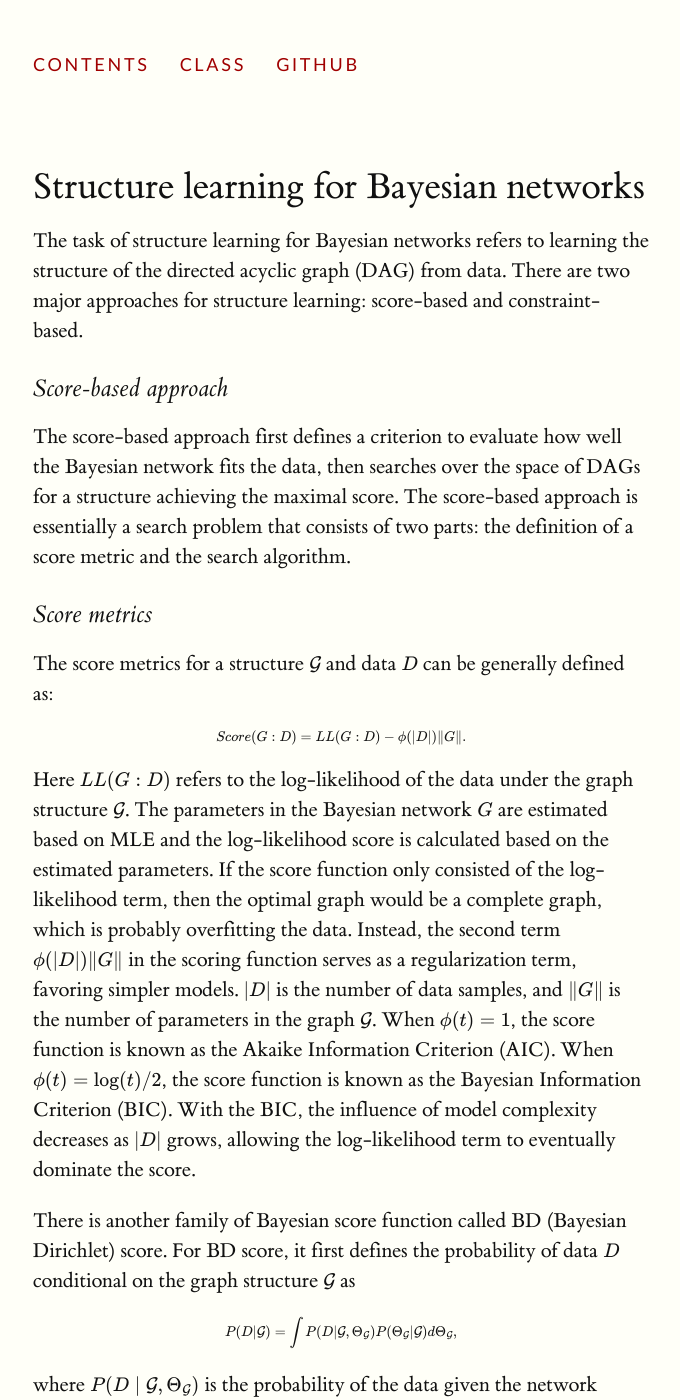
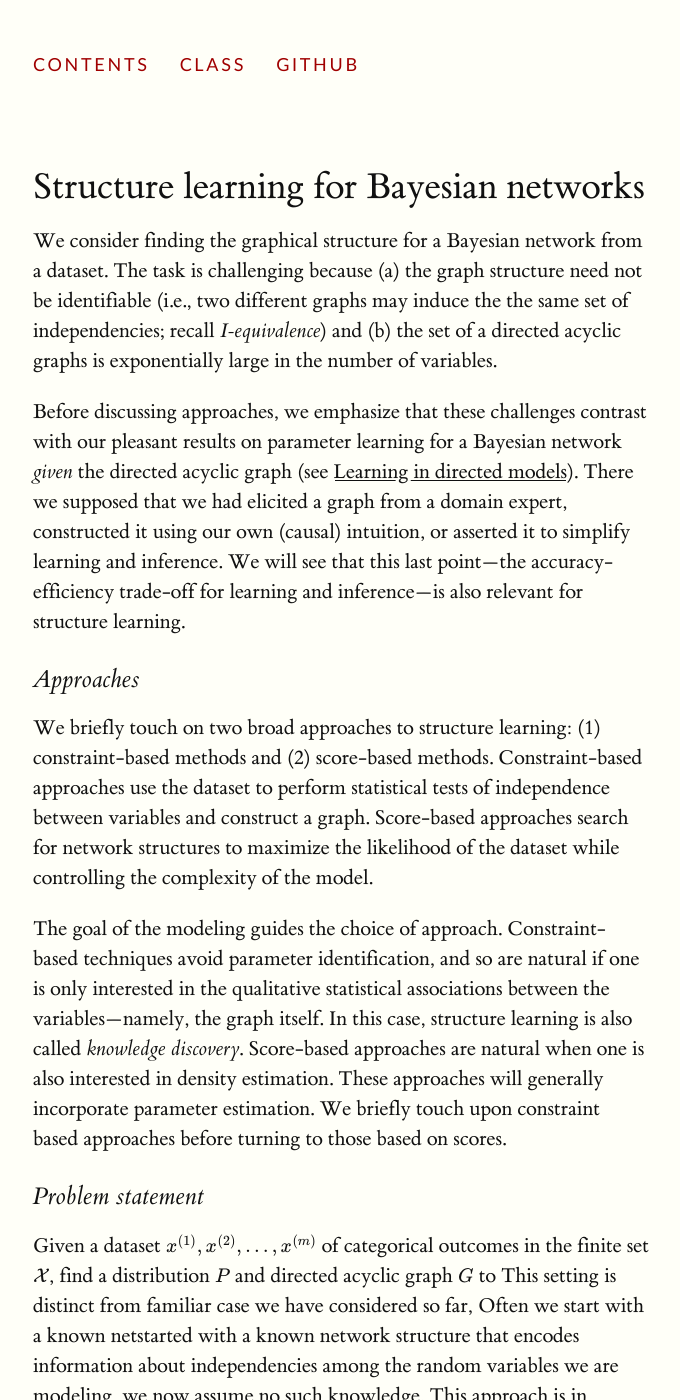
Before and after one commit to ermongroup/cs228-notes, a Jekyll site: the page built from learning/structure/index.md, in a window 1280 px wide and 1400 px high. Shown: the whole window, without its empty margins (127-807 px from the left). Built offline with Jekyll 4.4.1, drawn with Linux system fonts in a browser that asks for light colours; formulas are drawn with MathJax 3; some of the changed text lies outside the part shown.

Commit message:
begin draft

```diff
--- a/learning/structure/index.md
+++ b/learning/structure/index.md
@@ -3,6 +3,36 @@
 title: Structure learning for Bayesian networks
 ---
 
+We consider finding the graphical structure for a Bayesian network from a dataset.
+The task is challenging because (a) the graph structure need not be identifiable (i.e., two different graphs may induce the the same set of independencies; recall _I-equivalence_) and (b) the set of a directed acyclic graphs is exponentially large in the number of variables.
+
+Before discussing approaches, we emphasize that these challenges contrast with our pleasant results on parameter learning for a Bayesian network _given_ the directed acyclic graph (see [Learning in directed models](../directed/)).
+There we supposed that we had elicited a graph from a domain expert, constructed it using our own (causal) intuition, or asserted it to simplify learning and inference.
+We will see that this last point---the accuracy-efficiency trade-off for learning and inference---is also relevant for structure learning.
+
+### Approaches
+
+We briefly touch on two broad approaches to structure learning: (1) constraint-based methods and (2) score-based methods.
+Constraint-based approaches use the dataset to perform statistical tests of independence between variables and construct a graph.
+Score-based approaches search for network structures to maximize the likelihood of the dataset while controlling the complexity of the model.
+
+The goal of the modeling guides the choice of approach.
+Constraint-based techniques avoid parameter identification, and so are natural if one is only interested in the qualitative statistical associations between the variables---namely, the graph itself.
+In this case, structure learning is also called _knowledge discovery_.
+Score-based approaches are natural when one is also interested in density estimation.
+These approaches will generally incorporate parameter estimation.
+We briefly touch upon constraint based approaches before turning to those based on scores.
+
+### Problem statement
+
+Given a dataset $$x^{(1)}, x^{(2)}, \dots, x^{(m)}$$ of categorical outcomes in the finite set $$\mathcal{X}$$, find a distribution $$P$$ and directed acyclic graph $$G$$ to
+This setting is distinct from familiar case we have considered so far,  Often we start with a known netstarted with a known network structure that encodes information about independencies among the random variables we are modeling, we now assume no such knowledge.
+This approach is in contrast
+Structure learning refers to simultaneously estimating the graph and structure of a bayesian network from a dataset.
+Given a dataset $x^{(1)}, \dots, x^{(m)}$, find a directed acyclic graph $G$
+Often one is given the structure of the Bayesian network from a domain expert or from notions of causality
+Historically, the structure of a Bayesian network is often
+estimating th
 The task of structure learning for Bayesian networks refers to learning the structure of the directed acyclic graph (DAG) from data. There are two major approaches for structure learning: score-based and constraint-based.
 
 ### Score-based approach
@@ -13,7 +43,7 @@
 
 The score metrics for a structure $$\mathcal{G}$$ and data $$D$$ can be generally defined as:
 
-$$ Score(G:D) = LL(G:D) - \phi(|D|) \|G\|. $$
+$$ Score(G \mid D) = \log P(D \mid G, \theta_G) - \phi(|D|) \|G\|. $$
 
 Here $$LL(G:D)$$ refers to the log-likelihood of the data under the graph structure $$\mathcal{G}$$. The parameters in the Bayesian network $$G$$ are estimated based on MLE and the log-likelihood score is calculated based on the estimated parameters. If the score function only consisted of the log-likelihood term, then the optimal graph would be a complete graph, which is probably overfitting the data. Instead, the second term $$\phi(\lvert D \rvert) \lVert G \rVert$$ in the scoring function serves as a regularization term, favoring simpler models. $$\lvert D \rvert$$ is the number of data samples, and $$\|G\|$$ is the number of parameters in the graph $$\mathcal{G}$$. When $$\phi(t) = 1$$, the score function is known as the Akaike Information Criterion (AIC). When $$\phi(t) = \log(t)/2$$, the score function is known as the Bayesian Information Criterion (BIC). With the BIC, the influence of model complexity decreases as $$\lvert D \rvert$$ grows, allowing the log-likelihood term to eventually dominate the score.
 
```
